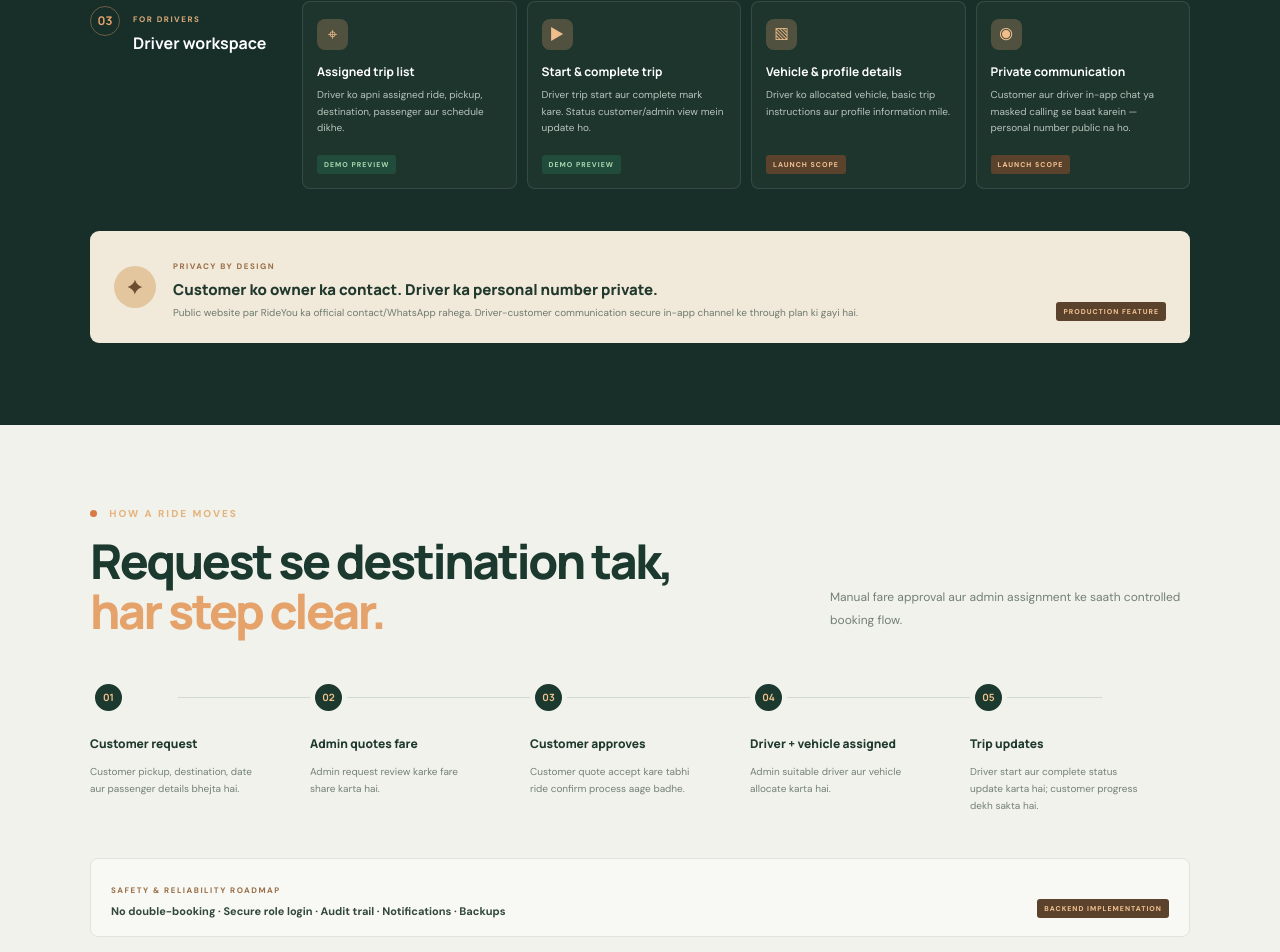
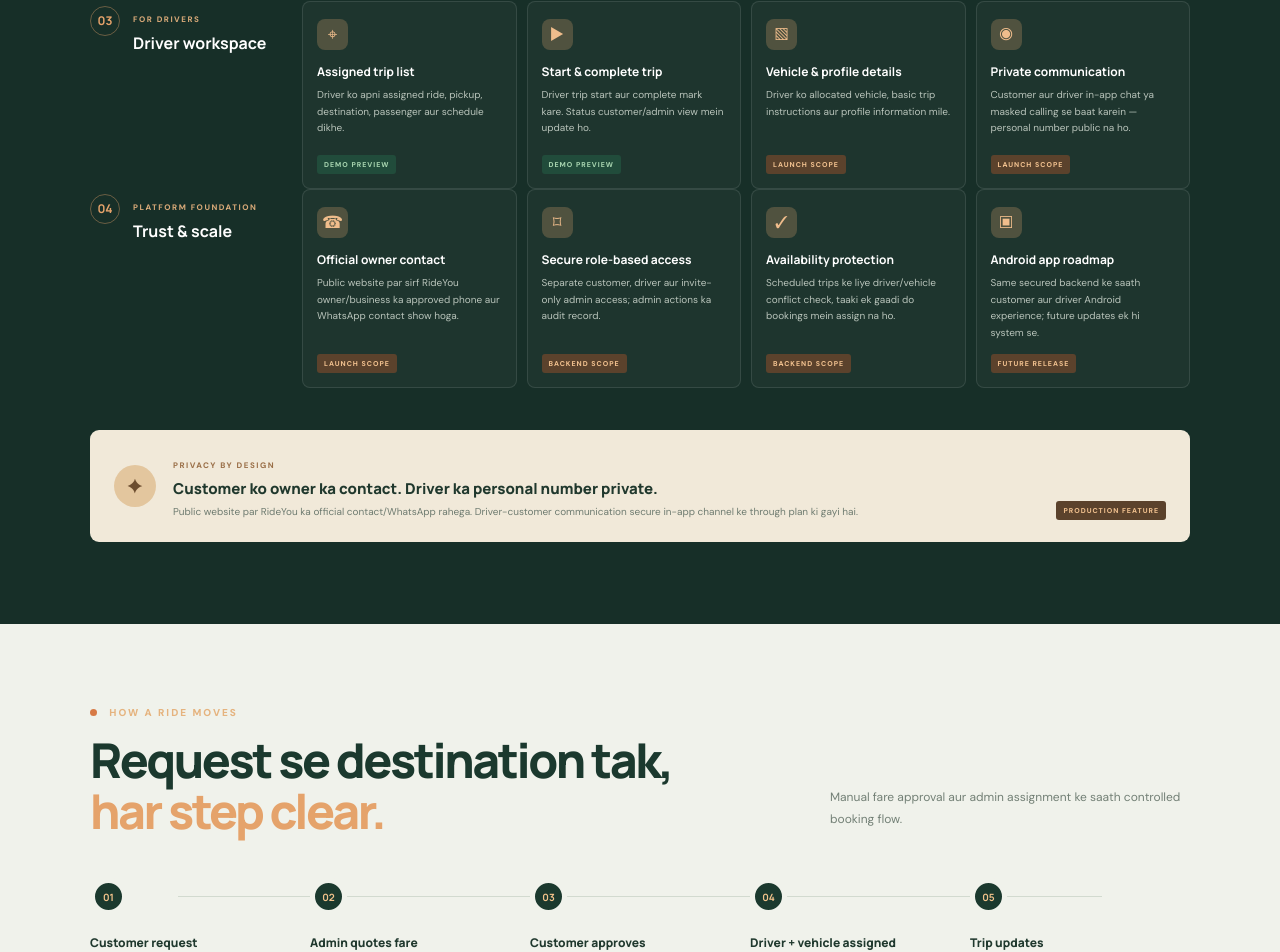
Before and after one commit to abhinavcse-er/RideYou, a React (Vite) app in the folder client/: page / in a window 1280 px wide. Shown: the part 1810-2762 px from the top of the page. Built offline with nearby package versions, Linux system fonts and the light colour scheme.

Commit message:
Include security fleet availability and Android roadmap features

```diff
--- a/client/src/App.jsx
+++ b/client/src/App.jsx
@@ -107,6 +107,15 @@ export default function App() {
             </div>
           </div>
         </div>
+          <div className="feature-group">
+            <div className="group-label"><span>04</span><div><small>PLATFORM FOUNDATION</small><h3>Trust & scale</h3></div></div>
+            <div className="feature-cards">
+              <article className="feature-card"><b>☎</b><h4>Official owner contact</h4><p>Public website par sirf RideYou owner/business ka approved phone aur WhatsApp contact show hoga.</p><span className="feature-state plan-state">LAUNCH SCOPE</span></article>
+              <article className="feature-card"><b>⌑</b><h4>Secure role-based access</h4><p>Separate customer, driver aur invite-only admin access; admin actions ka audit record.</p><span className="feature-state plan-state">BACKEND SCOPE</span></article>
+              <article className="feature-card"><b>✓</b><h4>Availability protection</h4><p>Scheduled trips ke liye driver/vehicle conflict check, taaki ek gaadi do bookings mein assign na ho.</p><span className="feature-state plan-state">BACKEND SCOPE</span></article>
+              <article className="feature-card"><b>▣</b><h4>Android app roadmap</h4><p>Same secured backend ke saath customer aur driver Android experience; future updates ek hi system se.</p><span className="feature-state plan-state">FUTURE RELEASE</span></article>
+            </div>
+          </div>
         <div className="privacy-strip"><div className="privacy-icon">✦</div><div><small>PRIVACY BY DESIGN</small><h3>Customer ko owner ka contact. Driver ka personal number private.</h3><p>Public website par RideYou ka official contact/WhatsApp rahega. Driver-customer communication secure in-app channel ke through plan ki gayi hai.</p></div><span className="feature-state plan-state">PRODUCTION FEATURE</span></div>
       </div>
     </section>
```
